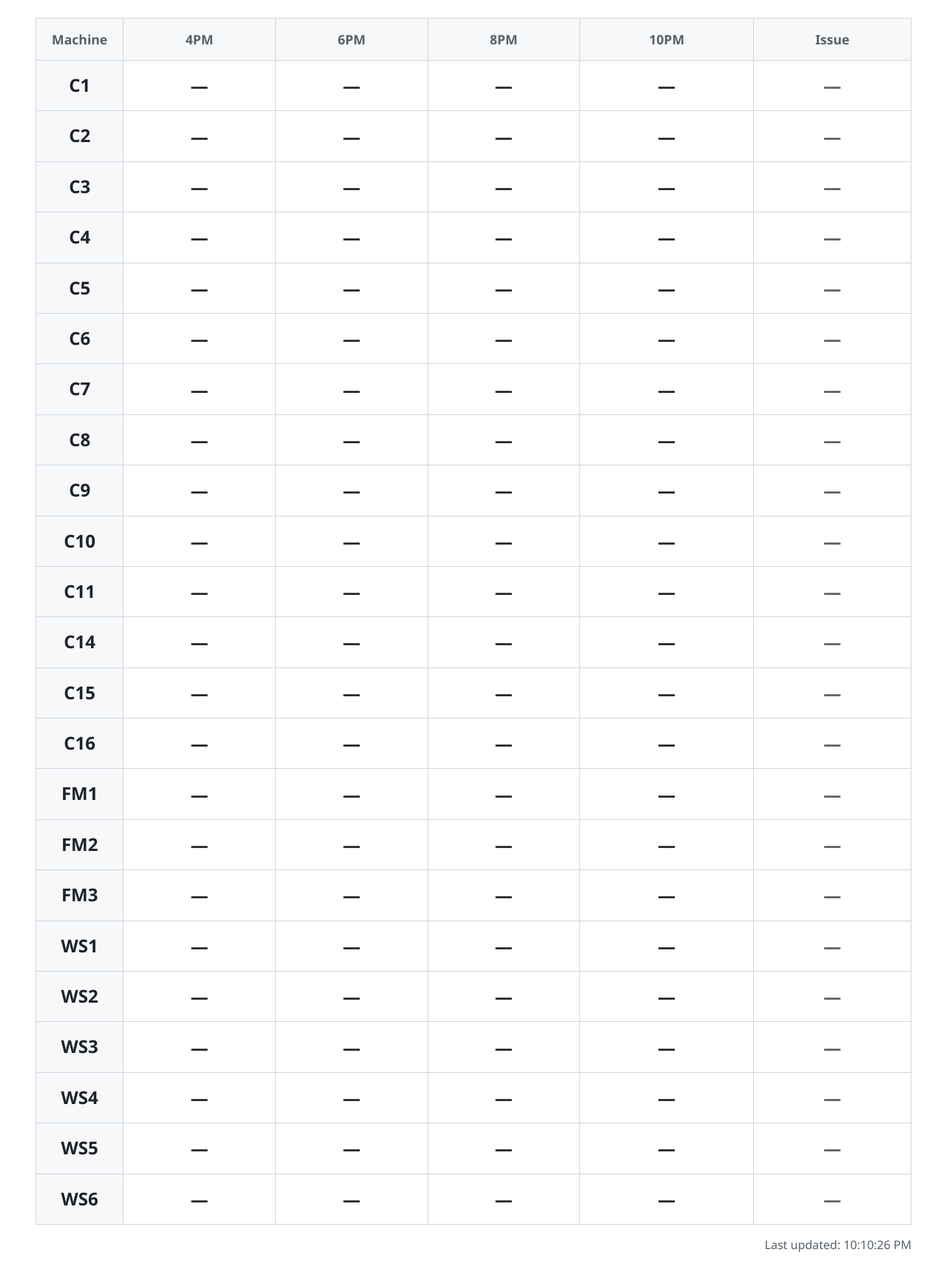
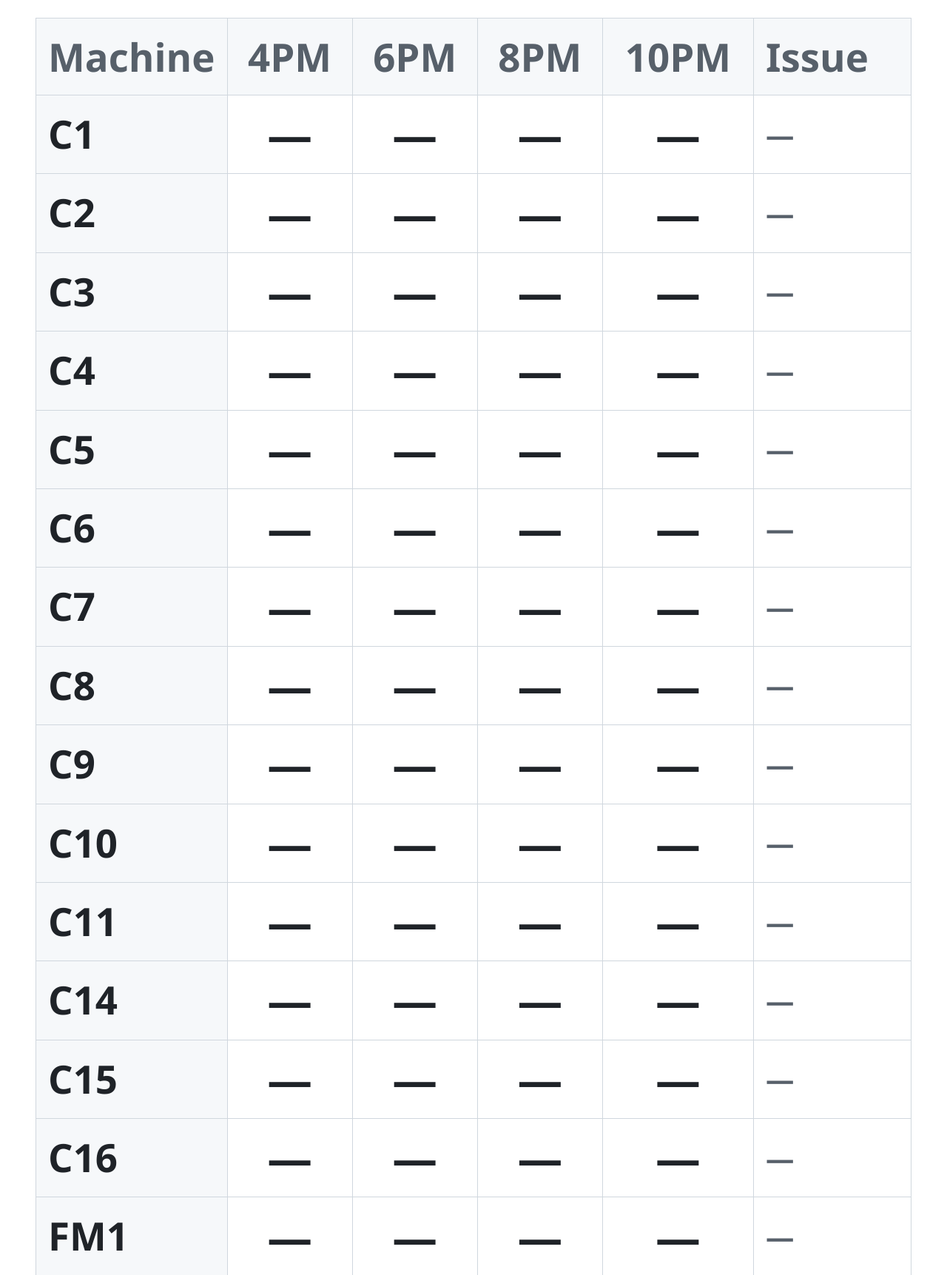
Before and after one commit to a-ghost-named-x/track.fox.com, a FastAPI app: page /dashboard in a window 1280 px wide. Shown: the part 87-1810 px from the top of the page at 74% size. Before the commit the page ends 1779 px from the top, so only its background shows below. Run offline with FastAPI, Linux system fonts and the light colour scheme; parts of the project's set-up code (start-up, migrations or seed data) failed here and were passed over.

Commit message:
ui updates

```diff
--- a/app/static/css/style.css
+++ b/app/static/css/style.css
@@ -88,12 +88,12 @@ body {
     background: var(--surface);
     color: var(--text-dim);
     font-weight: 600;
-    font-size: 1.1rem;
+    font-size: 3.3rem;
 }
 
-.machine-col {
+.grid .machine-col {
     font-weight: 700;
-    font-size: 1.75rem;
+    font-size: 3.3rem;
     background: var(--surface);
     text-align: left;
     width: 10%;
@@ -101,23 +101,31 @@ body {
 
 .machine-col .operator {
     display: block;
-    font-size: 1.2rem;
+    font-size: 2.2rem;
     font-weight: 400;
     color: var(--text-dim);
     margin-top: 0.15rem;
 }
 
-.cell {
+.grid .cell {
     font-weight: 700;
-    font-size: 2.9rem;
+    font-size: 3.8rem;
+    padding: 0.2rem 0.5rem;
 }
 
-.issue-col {
+.grid .issue-col {
     text-align: left;
-    font-size: 1.1rem;
+    font-size: 2.4rem;
     font-weight: 600;
     color: var(--text-dim);
     width: 18%;
+}
+
+/* More specific than .grid .issue-col above, so just the "Issue" header
+   label matches the rest of the header row (3.3rem) without also bumping
+   the body issue text up to that size. */
+.grid thead .issue-col {
+    font-size: 3.3rem;
 }
 
 .issue-col.has-issue {
```
